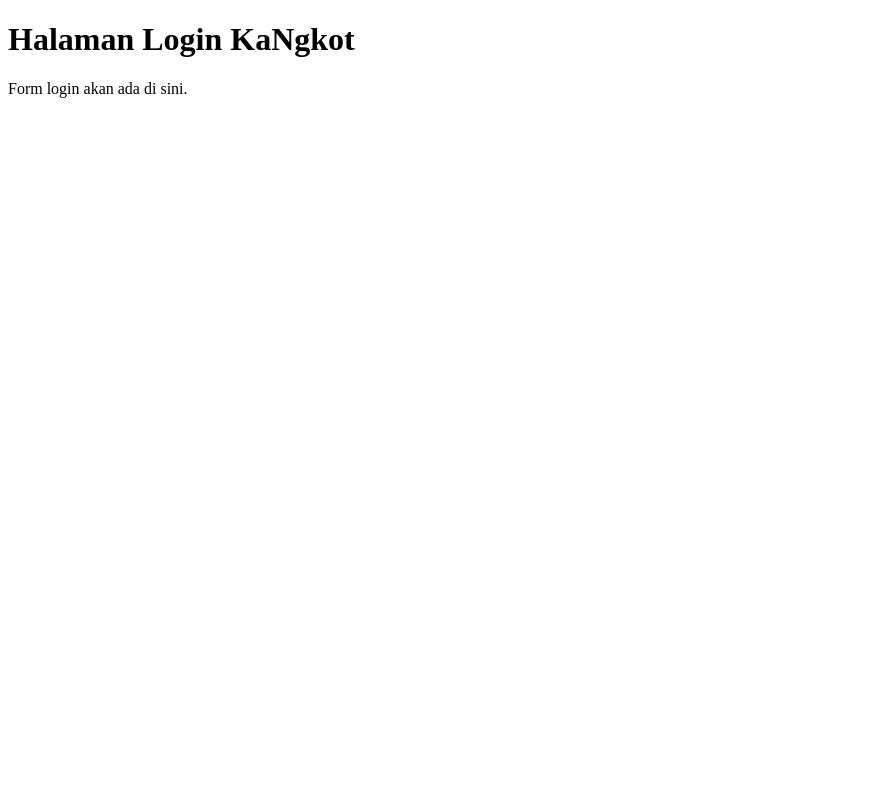
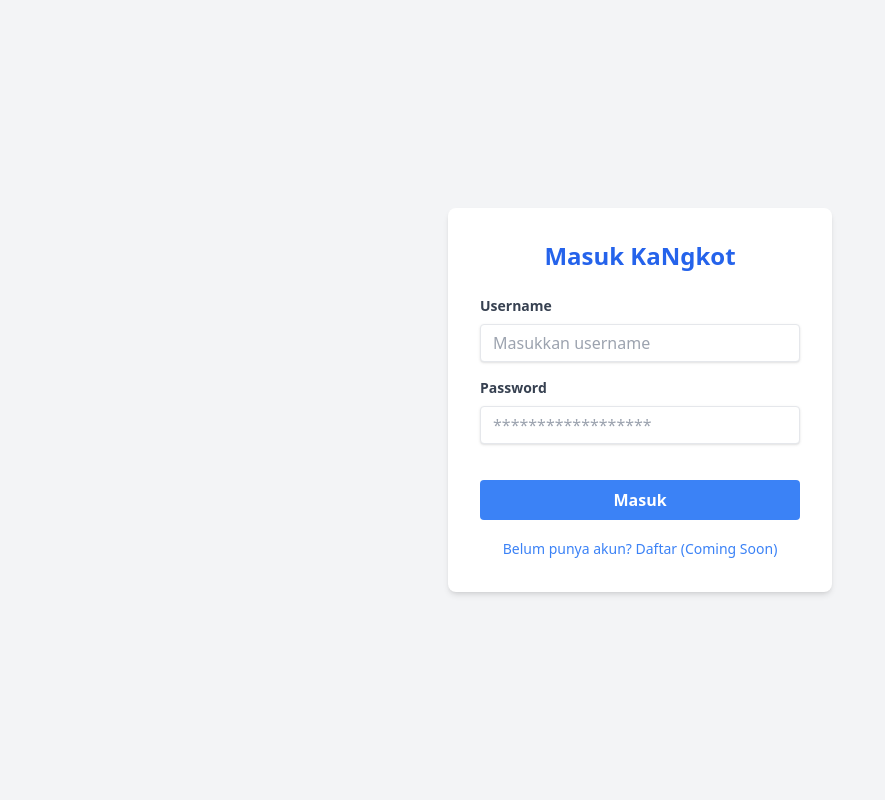
Before and after one commit to bajiff/KaNgkot, a Flask app: page / in a window 1280 px wide. Shown: the whole page, without its empty margins (0-885 px from the left). Run offline with Flask 3, Linux system fonts and the light colour scheme; some libraries are stand-ins or nearby versions.

Commit message:
Update Frontend (templates/login.html) - Update Backend app.py Lanjut ke Dasboard Admin

```diff
--- a/app.py
+++ b/app.py
@@ -29,8 +29,40 @@ def index():
 # --- 3. ROUTE AUTHENTICATION (Placeholder) ---
 @app.route('/login', methods=['POST'])
 def login():
-    # Logika login akan kita isi di Langkah 3
-    pass
+    # 1. Ambil data dari form HTML
+    username = request.form['username']
+    password = request.form['password']
+
+    # 2. Buka koneksi ke database
+    conn = get_db_connection()
+    if not conn:
+        flash('Gagal koneksi ke database!', 'error')
+        return redirect(url_for('index'))
+
+    # 3. Cek apakah user ada di database
+    cursor = conn.cursor(dictionary=True) # dictionary=True agar hasil query berupa Dict {'id': 1, ...}
+
+    # Query aman dari SQL Injection
+    query = "SELECT * FROM users WHERE username = %s"
+    cursor.execute(query, (username,))
+    user = cursor.fetchone()
+
+    cursor.close()
+    conn.close()
+
+    # 4. Verifikasi Password (Sederhana dulu: String comparison)
+    # Catatan: Di production nanti WAJIB pakai hash (bcrypt/pbkdf2)
+    if user and user['password'] == password:
+        # Login Sukses: Simpan data penting di Session
+        session['user_id'] = user['id']
+        session['username'] = user['username']
+        session['role'] = user['role']
+
+        return redirect(url_for('dashboard'))
+    else:
+        # Login Gagal
+        flash('Username atau Password salah!', 'error')
+        return redirect(url_for('index'))
 
 @app.route('/logout')
 def logout():
--- a/templates/login.html
+++ b/templates/login.html
@@ -1,10 +1,55 @@
 <!DOCTYPE html>
-<html>
+<html lang="id">
 <head>
-    <title>KaNgkot Login</title>
+    <meta charset="UTF-8">
+    <meta name="viewport" content="width=device-width, initial-scale=1.0">
+    <title>Login - KaNgkot</title>
+    <script src="https://cdn.tailwindcss.com"></script>
 </head>
-<body>
-    <h1>Halaman Login KaNgkot</h1>
-    <p>Form login akan ada di sini.</p>
+<body class="bg-gray-100 h-screen flex items-center justify-center">
+
+    <div class="bg-white p-8 rounded-lg shadow-md w-96">
+        <h2 class="text-2xl font-bold text-center text-blue-600 mb-6">Masuk KaNgkot</h2>
+
+        {% with messages = get_flashed_messages() %}
+          {% if messages %}
+            <div class="bg-red-100 border border-red-400 text-red-700 px-4 py-3 rounded relative mb-4" role="alert">
+              {% for message in messages %}
+                <span class="block sm:inline">{{ message }}</span>
+              {% endfor %}
+            </div>
+          {% endif %}
+        {% endwith %}
+
+        <form action="{{ url_for('login') }}" method="POST">
+            <div class="mb-4">
+                <label class="block text-gray-700 text-sm font-bold mb-2" for="username">
+                    Username
+                </label>
+                <input class="shadow appearance-none border rounded w-full py-2 px-3 text-gray-700 leading-tight focus:outline-none focus:shadow-outline"
+                       id="username" name="username" type="text" placeholder="Masukkan username" required>
+            </div>
+
+            <div class="mb-6">
+                <label class="block text-gray-700 text-sm font-bold mb-2" for="password">
+                    Password
+                </label>
+                <input class="shadow appearance-none border rounded w-full py-2 px-3 text-gray-700 mb-3 leading-tight focus:outline-none focus:shadow-outline"
+                       id="password" name="password" type="password" placeholder="******************" required>
+            </div>
+
+            <div class="flex items-center justify-between">
+                <button class="bg-blue-500 hover:bg-blue-700 text-white font-bold py-2 px-4 rounded focus:outline-none focus:shadow-outline w-full"
+                        type="submit">
+                    Masuk
+                </button>
+            </div>
+
+            <div class="mt-4 text-center">
+                <a href="#" class="text-sm text-blue-500 hover:text-blue-800">Belum punya akun? Daftar (Coming Soon)</a>
+            </div>
+        </form>
+    </div>
+
 </body>
 </html>
```
